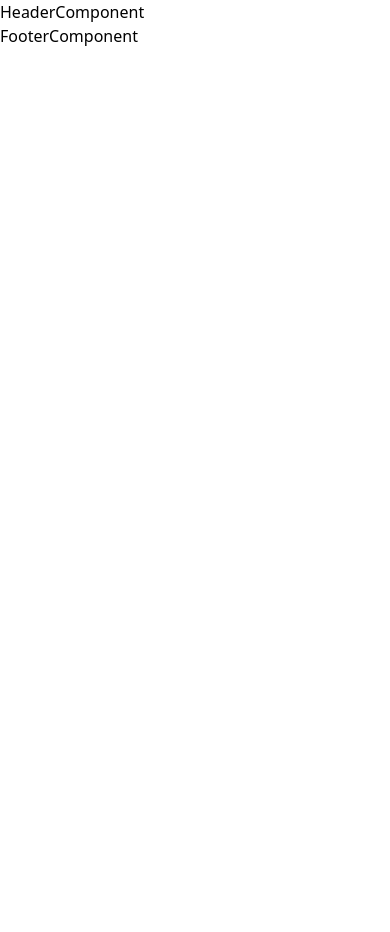
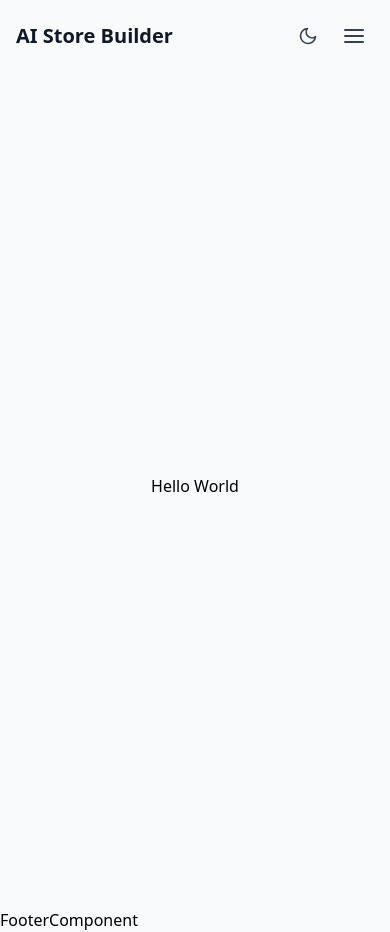
Before and after one commit to zobirofkir/wee-build-frontend, a React (Create React App) app: page / in a window 390 px wide. Before the commit the page ends 844 px from the top, so only its background shows below. Built offline with nearby package versions, Linux system fonts and the light colour scheme.

Commit message:
create header component

```diff
--- a/src/component/header-component.js
+++ b/src/component/header-component.js
@@ -1,9 +1,197 @@
-import React from 'react'
+import React, { useState, useEffect } from "react";
+import {
+  FiMenu,
+  FiX,
+  FiMoon,
+  FiSun,
+  FiShoppingCart,
+  FiUser,
+} from "react-icons/fi";
+import { useTheme } from "../context/theme-context";
 
 const HeaderComponent = () => {
+  const [isMenuOpen, setIsMenuOpen] = useState(false);
+  const [scrolled, setScrolled] = useState(false);
+  const { darkMode, toggleTheme } = useTheme();
+
+  /**
+   * Handle scroll event to determine if the header should be scrolled
+   */
+  useEffect(() => {
+    const handleScroll = () => {
+      if (window.scrollY > 50) {
+        setScrolled(true);
+      } else {
+        setScrolled(false);
+      }
+    };
+
+    window.addEventListener("scroll", handleScroll);
+    return () => window.removeEventListener("scroll", handleScroll);
+  }, []);
+
+  const toggleMenu = () => setIsMenuOpen(!isMenuOpen);
+
   return (
-    <div>HeaderComponent</div>
-  )
-}
+    <nav
+      className={`fixed w-full z-50 transition-all duration-300 ${
+        scrolled
+          ? "bg-white dark:bg-gray-900 shadow-md py-2"
+          : "bg-transparent py-4"
+      }`}
+    >
+      <div className="max-w-7xl mx-auto px-4 sm:px-6 lg:px-8">
+        <div className="flex justify-between items-center">
 
-export default HeaderComponent
+          {/* Logo */}
+          <div className="flex-shrink-0 flex items-center">
+            <h1 className="text-xl font-bold text-gray-900 dark:text-white">
+              AI Store Builder
+            </h1>
+          </div>
+
+          {/* Desktop Navigation */}
+          <div className="hidden md:flex items-center space-x-8">
+            <a
+              href="/"
+              className="text-gray-700 dark:text-gray-200 hover:text-blue-600 dark:hover:text-blue-400 transition-colors"
+            >
+              Home
+            </a>
+            <a
+              href="/products"
+              className="text-gray-700 dark:text-gray-200 hover:text-blue-600 dark:hover:text-blue-400 transition-colors"
+            >
+              Products
+            </a>
+            <a
+              href="/features"
+              className="text-gray-700 dark:text-gray-200 hover:text-blue-600 dark:hover:text-blue-400 transition-colors"
+            >
+              Features
+            </a>
+            <a
+              href="/pricing"
+              className="text-gray-700 dark:text-gray-200 hover:text-blue-600 dark:hover:text-blue-400 transition-colors"
+            >
+              Pricing
+            </a>
+            <a
+              href="/contact"
+              className="text-gray-700 dark:text-gray-200 hover:text-blue-600 dark:hover:text-blue-400 transition-colors"
+            >
+              Contact
+            </a>
+          </div>
+
+          {/* Right side icons */}
+          <div className="hidden md:flex items-center space-x-4">
+            {/* Theme toggle */}
+            <button
+              onClick={toggleTheme}
+              className="p-2 rounded-full text-gray-700 dark:text-gray-200 hover:bg-gray-200 dark:hover:bg-gray-700 transition-colors"
+              aria-label="Toggle theme"
+            >
+              {darkMode ? <FiSun size={20} /> : <FiMoon size={20} />}
+            </button>
+
+            {/* Cart */}
+            <a
+              href="/cart"
+              className="p-2 rounded-full text-gray-700 dark:text-gray-200 hover:bg-gray-200 dark:hover:bg-gray-700 transition-colors"
+              aria-label="Shopping cart"
+            >
+              <FiShoppingCart size={20} />
+            </a>
+
+            {/* User profile */}
+            <a
+              href="/profile"
+              className="p-2 rounded-full text-gray-700 dark:text-gray-200 hover:bg-gray-200 dark:hover:bg-gray-700 transition-colors"
+              aria-label="User profile"
+            >
+              <FiUser size={20} />
+            </a>
+          </div>
+
+          {/* Mobile menu button */}
+          <div className="md:hidden flex items-center space-x-2">
+            <button
+              onClick={toggleTheme}
+              className="p-2 rounded-full text-gray-700 dark:text-gray-200 hover:bg-gray-200 dark:hover:bg-gray-700 transition-colors"
+              aria-label="Toggle theme"
+            >
+              {darkMode ? <FiSun size={20} /> : <FiMoon size={20} />}
+            </button>
+
+            <button
+              onClick={toggleMenu}
+              className="p-2 rounded-full text-gray-700 dark:text-gray-200 hover:bg-gray-200 dark:hover:bg-gray-700 transition-colors"
+              aria-label="Open menu"
+            >
+              {isMenuOpen ? <FiX size={24} /> : <FiMenu size={24} />}
+            </button>
+          </div>
+        </div>
+      </div>
+
+      {/* Mobile menu */}
+      <div
+        className={`md:hidden ${
+          isMenuOpen ? "block" : "hidden"
+        } bg-white dark:bg-gray-900 shadow-lg`}
+      >
+        <div className="px-2 pt-2 pb-3 space-y-1 sm:px-3">
+          <a
+            href="/"
+            className="block px-3 py-2 rounded-md text-base font-medium text-gray-700 dark:text-gray-200 hover:bg-gray-100 dark:hover:bg-gray-800"
+          >
+            Home
+          </a>
+          <a
+            href="/products"
+            className="block px-3 py-2 rounded-md text-base font-medium text-gray-700 dark:text-gray-200 hover:bg-gray-100 dark:hover:bg-gray-800"
+          >
+            Products
+          </a>
+          <a
+            href="/features"
+            className="block px-3 py-2 rounded-md text-base font-medium text-gray-700 dark:text-gray-200 hover:bg-gray-100 dark:hover:bg-gray-800"
+          >
+            Features
+          </a>
+          <a
+            href="/pricing"
+            className="block px-3 py-2 rounded-md text-base font-medium text-gray-700 dark:text-gray-200 hover:bg-gray-100 dark:hover:bg-gray-800"
+          >
+            Pricing
+          </a>
+          <a
+            href="/contact"
+            className="block px-3 py-2 rounded-md text-base font-medium text-gray-700 dark:text-gray-200 hover:bg-gray-100 dark:hover:bg-gray-800"
+          >
+            Contact
+          </a>
+          <div className="flex items-center space-x-4 px-3 py-2">
+            <a
+              href="/cart"
+              className="p-2 rounded-full text-gray-700 dark:text-gray-200 hover:bg-gray-200 dark:hover:bg-gray-700 transition-colors"
+              aria-label="Shopping cart"
+            >
+              <FiShoppingCart size={20} />
+            </a>
+            <a
+              href="/profile"
+              className="p-2 rounded-full text-gray-700 dark:text-gray-200 hover:bg-gray-200 dark:hover:bg-gray-700 transition-colors"
+              aria-label="User profile"
+            >
+              <FiUser size={20} />
+            </a>
+          </div>
+        </div>
+      </div>
+    </nav>
+  );
+};
+
+export default HeaderComponent;
--- /dev/null
+++ b/src/context/theme-context.js
@@ -0,0 +1,35 @@
+import React, { createContext, useContext, useState, useEffect } from 'react';
+
+const ThemeContext = createContext();
+
+export const ThemeProvider = ({ children }) => {
+  const [darkMode, setDarkMode] = useState(() => {
+    const savedTheme = localStorage.getItem('theme');
+    if (savedTheme) {
+      return savedTheme === 'dark';
+    }
+    return window.matchMedia('(prefers-color-scheme: dark)').matches;
+  });
+
+  useEffect(() => {
+    if (darkMode) {
+      document.documentElement.classList.add('dark');
+      localStorage.setItem('theme', 'dark');
+    } else {
+      document.documentElement.classList.remove('dark');
+      localStorage.setItem('theme', 'light');
+    }
+  }, [darkMode]);
+
+  const toggleTheme = () => {
+    setDarkMode(!darkMode);
+  };
+
+  return (
+    <ThemeContext.Provider value={{ darkMode, toggleTheme }}>
+      {children}
+    </ThemeContext.Provider>
+  );
+};
+
+export const useTheme = () => useContext(ThemeContext);
--- a/src/layouts/app-layout.js
+++ b/src/layouts/app-layout.js
@@ -1,24 +1,25 @@
 import React from 'react'
 import HeaderComponent from '../component/header-component'
 import FooterComponent from '../component/footer-component'
+import { ThemeProvider } from '../context/theme-context'
 
 const AppLayout = ({children}) => {
   return (
-    <main>
-
+    <ThemeProvider>
+      <div className="min-h-screen flex flex-col bg-gray-50 dark:bg-gray-900 transition-colors duration-300">
         <header>
           <HeaderComponent />
         </header>
 
-       <body>
+        <main className="flex-grow pt-16">
           {children}
-       </body>
+        </main>
 
         <footer>
           <FooterComponent />
         </footer>
-
-    </main>
+      </div>
+    </ThemeProvider>
   )
 }
 
--- a/tailwind.config.js
+++ b/tailwind.config.js
@@ -3,6 +3,7 @@ module.exports = {
   content: [
     "./src/**/*.{js,jsx,ts,tsx}",
   ],
+  darkMode: 'class',
   theme: {
     extend: {},
   },
```
Lines whose indentation alone changed are shown as unchanged.
